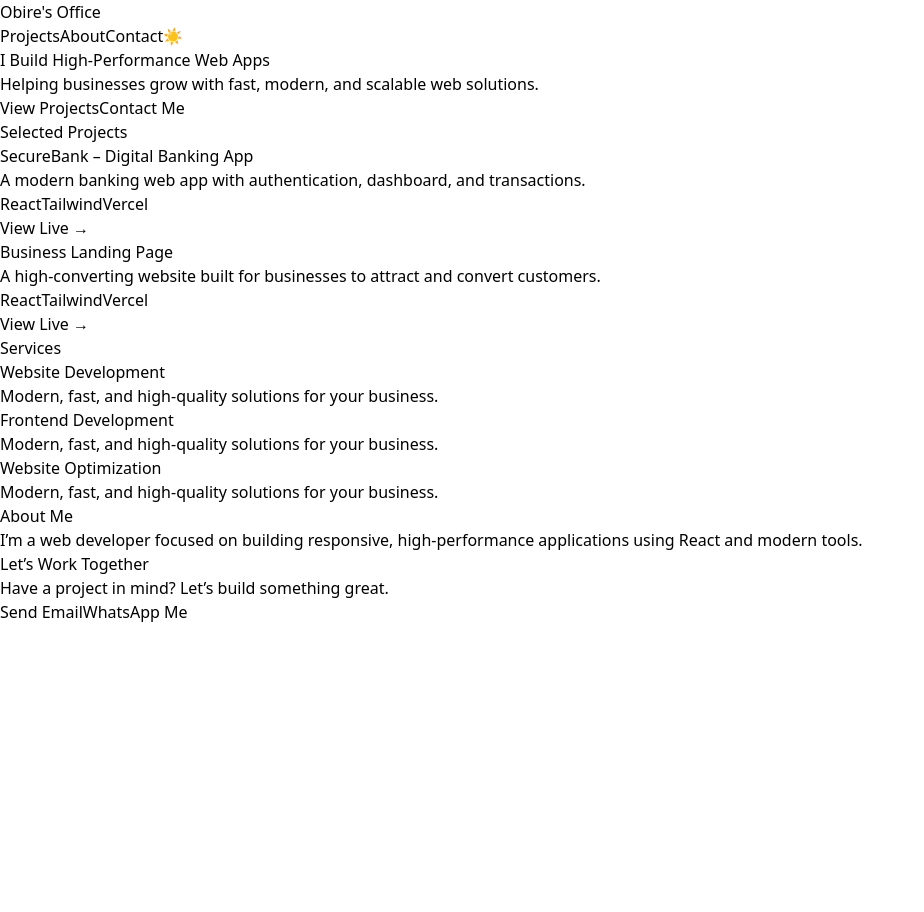
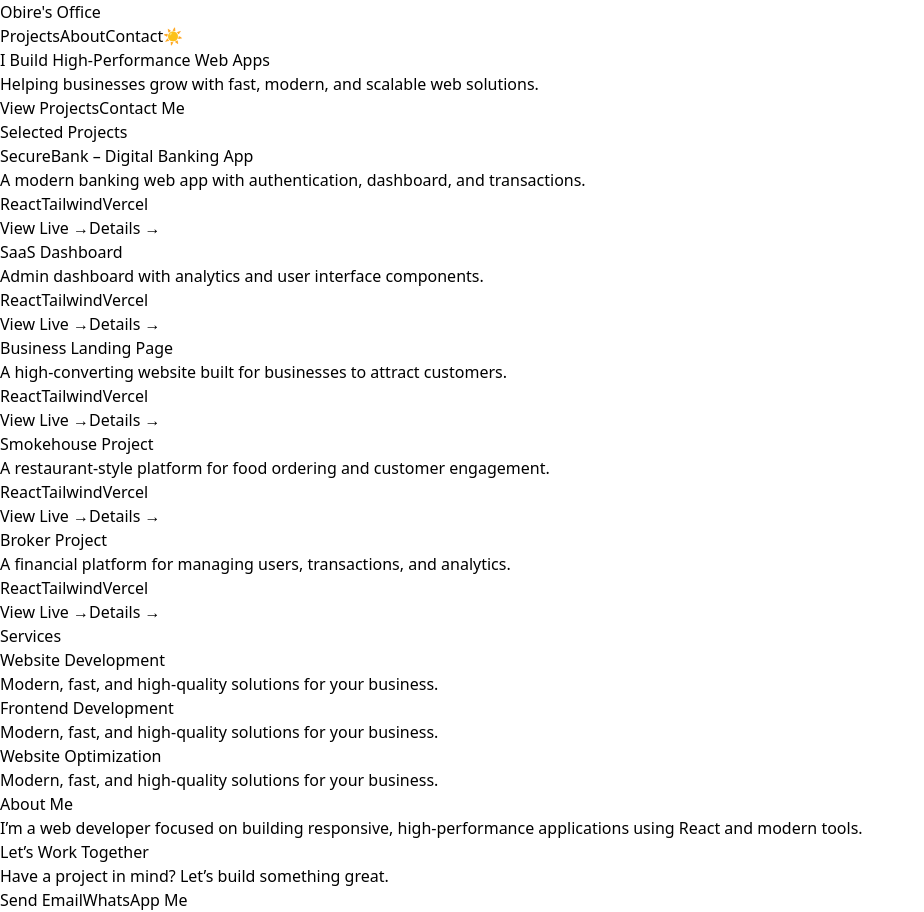
Before and after one commit to Dejohnstc/my-portfolio, a React (Vite) app: page / in a window 1280 px wide. Shown: the whole page, without its empty margins (0-924 px from the left). Before the commit the page ends 800 px from the top, so only its background shows below. Built offline with nearby package versions, Linux system fonts and the light colour scheme; the HTML template or start-up script is replaced by a standard one.

Commit message:
latest updates

```diff
--- a/src/App.jsx
+++ b/src/App.jsx
@@ -91,19 +91,41 @@ function Hero() {
 function Projects() {
   const projects = [
   {
+    id: "securebank",
     title: "SecureBank – Digital Banking App",
     description:
       "A modern banking web app with authentication, dashboard, and transactions.",
     link: "https://securebank.obiresoffice.com",
   },
   {
+    id: "dashboard",
+    title: "SaaS Dashboard",
+    description:
+      "Admin dashboard with analytics and user interface components.",
+    link: "https://dashboard.obiresoffice.com",
+  },
+  {
+    id: "landing",
     title: "Business Landing Page",
     description:
-        "A high-converting website built for businesses to attract and convert customers.",
+      "A high-converting website built for businesses to attract customers.",
     link: "https://landing.obiresoffice.com",
   },
+  {
+    id: "smokehouse",
+    title: "Smokehouse Project",
+    description:
+      "A restaurant-style platform for food ordering and customer engagement.",
+    link: "https//smokehouse.obiresoffice.com",
+  },
+  {
+    id: "broker",
+    title: "Broker Project",
+    description:
+      "A financial platform for managing users, transactions, and analytics.",
+    link: "https//realbitcoin.obiresoffice.com",
+  },
 ];
-
   return (
     <section id="projects" className="py-20 px-6 max-w-6xl mx-auto">
       <h2 className="text-3xl font-bold mb-12 text-center">
@@ -132,6 +154,7 @@ function Projects() {
               </span>
             </div>
 
+            <div className="flex gap-4">
   <a
     href={p.link}
     target="_blank"
@@ -139,6 +162,14 @@ function Projects() {
   >
     View Live →
   </a>
+
+  <button
+    onClick={() => alert(`Open ${p.title} details`)}
+    className="text-sm text-gray-400 hover:text-white"
+  >
+    Details →
+  </button>
+</div>
           </div>
         ))}
       </div>
```
Also changed, not shown: src/data/project.js (added, +37 -0 lines). Lines whose indentation alone changed are shown as unchanged.
